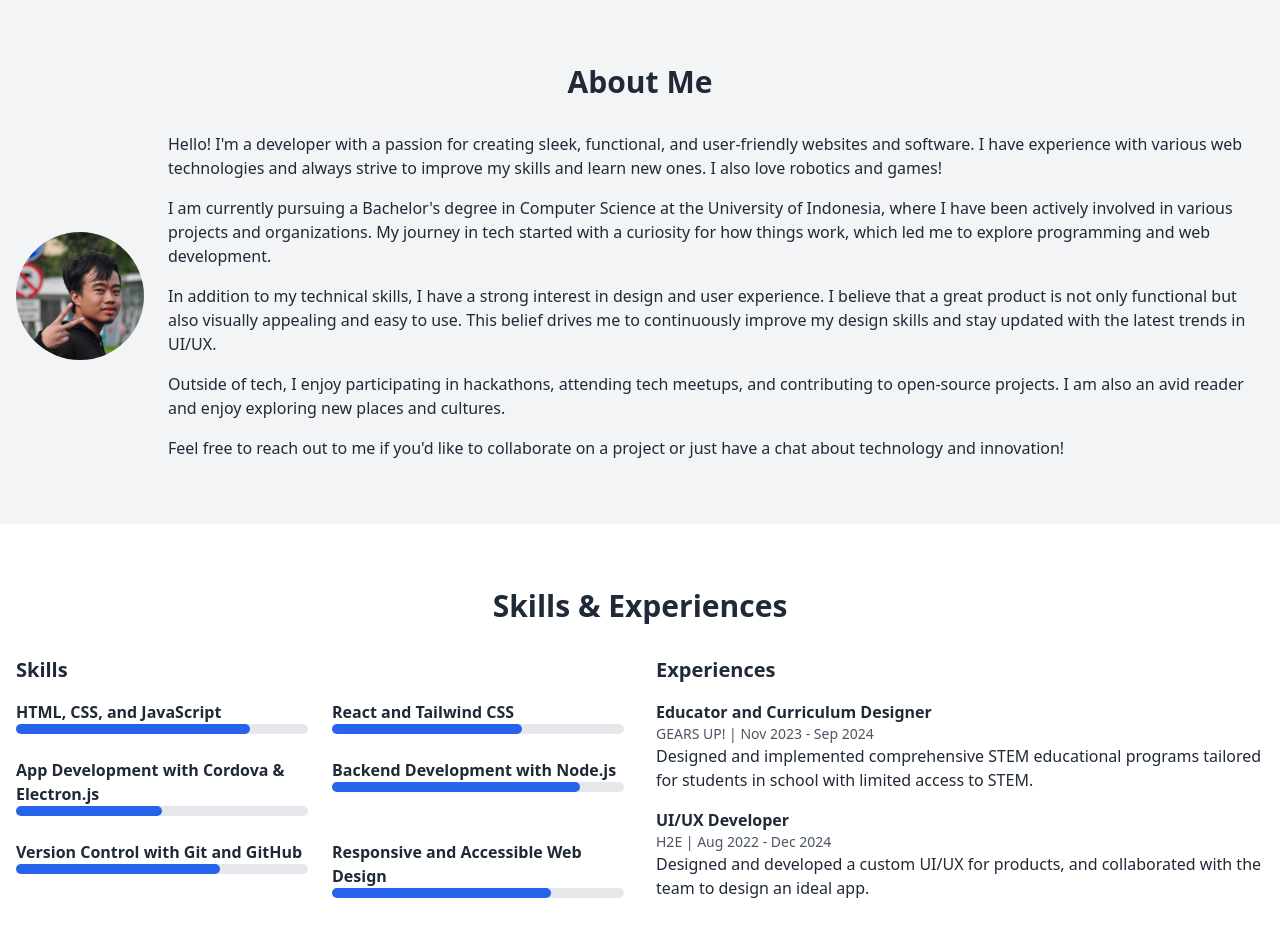
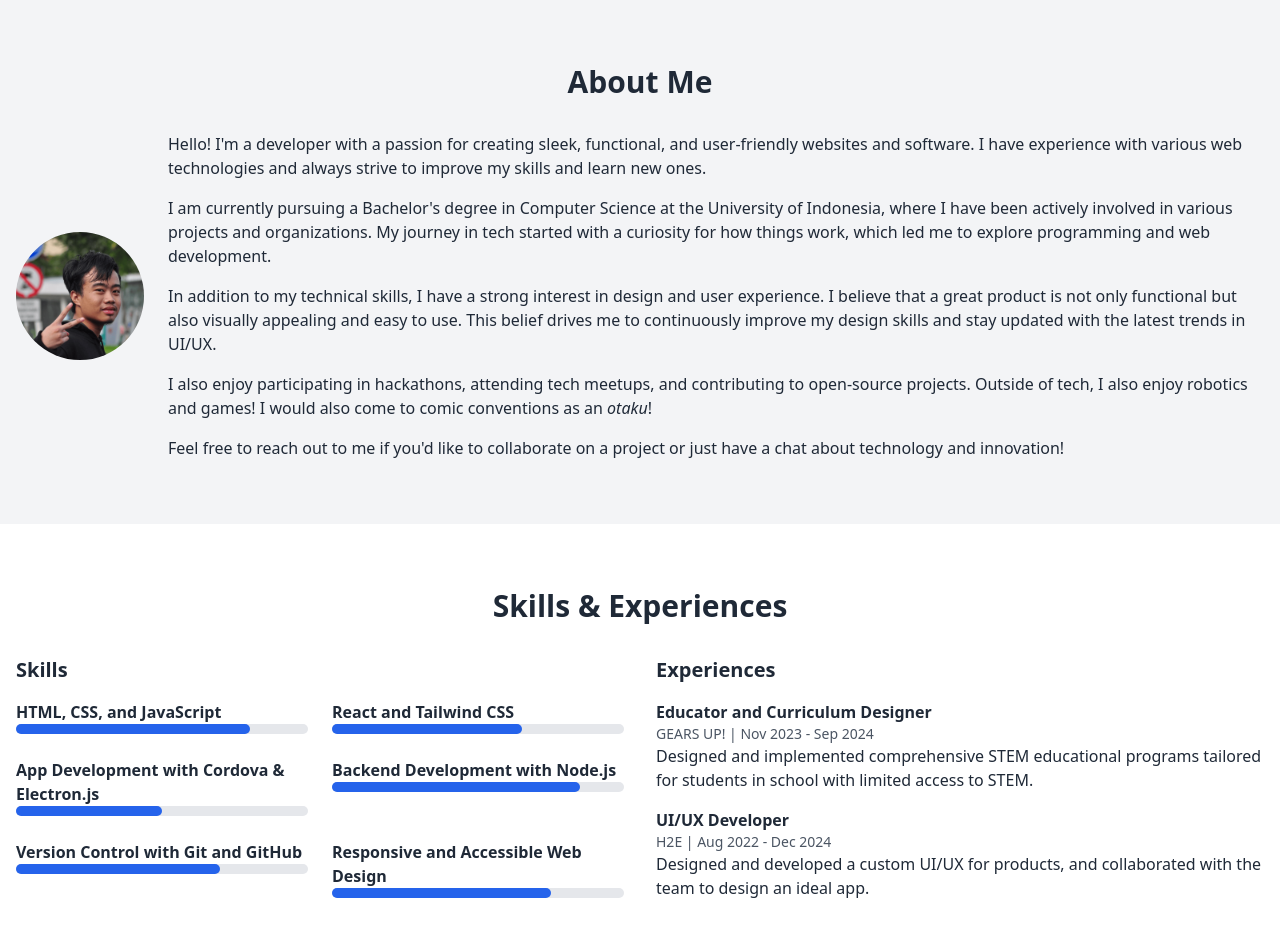
Before and after one commit to alaikalhamdi/alaikalhamdi.github.io, a plain HTML site: page index.html in a window 1280 px wide. Shown: the part 800-1729 px from the top of the page. Drawn offline with nearby package versions, Linux system fonts and the light colour scheme.

Commit message:
Update About Me section for improved clarity and engagement

```diff
--- a/index.html
+++ b/index.html
@@ -118,10 +118,10 @@
       <div class="flex flex-col md:flex-row items-center">
         <img src="./img/ale.png" alt="Profile Picture" class="rounded-full w-32 h-32 mb-6 md:mb-0 md:mr-6">
         <div>
-          <p class="text-center md:text-left mb-4">Hello! I'm a developer with a passion for creating sleek, functional, and user-friendly websites and software. I have experience with various web technologies and always strive to improve my skills and learn new ones. I also love robotics and games!</p>
+          <p class="text-center md:text-left mb-4">Hello! I'm a developer with a passion for creating sleek, functional, and user-friendly websites and software. I have experience with various web technologies and always strive to improve my skills and learn new ones.</p>
           <p class="text-center md:text-left mb-4">I am currently pursuing a Bachelor's degree in Computer Science at the University of Indonesia, where I have been actively involved in various projects and organizations. My journey in tech started with a curiosity for how things work, which led me to explore programming and web development.</p>
           <p class="text-center md:text-left mb-4">In addition to my technical skills, I have a strong interest in design and user experience. I believe that a great product is not only functional but also visually appealing and easy to use. This belief drives me to continuously improve my design skills and stay updated with the latest trends in UI/UX.</p>
-          <p class="text-center md:text-left mb-4">Outside of tech, I enjoy participating in hackathons, attending tech meetups, and contributing to open-source projects. I am also an avid reader and enjoy exploring new places and cultures.</p>
+          <p class="text-center md:text-left mb-4">I also enjoy participating in hackathons, attending tech meetups, and contributing to open-source projects. Outside of tech, I also enjoy robotics and games! I would also come to comic conventions as an <span class="italic">otaku</span>!</p>
           <p class="text-center md:text-left">Feel free to reach out to me if you'd like to collaborate on a project or just have a chat about technology and innovation!</p>
         </div>
       </div>
```
